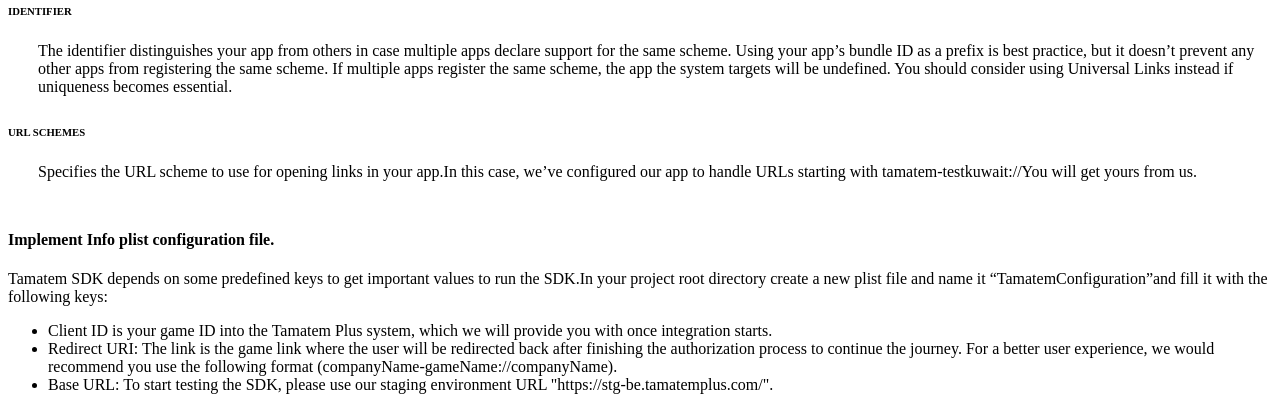
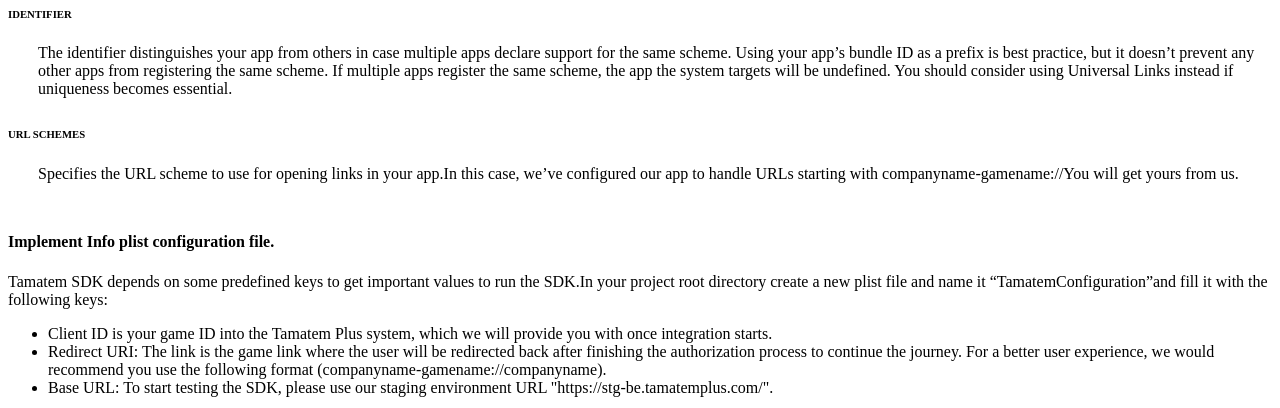
Before and after one commit to Tamatem-Plus/Documentation, a website: page pages/initializationPrerequisites-iOS.html in a window 1280 px wide. Shown: the part 540-948 px from the top of the page. Drawn offline with Linux system fonts and the light colour scheme; files whose address does not match are found by name.

Commit message:
Minor changes to confirms to the same unity links.

```diff
--- a/pages/initializationPrerequisites-iOS.html
+++ b/pages/initializationPrerequisites-iOS.html
@@ -20,13 +20,13 @@
         <h6 style="margin-top:30px;">IDENTIFIER</h6>
         <p style="margin-left: 30px; margin-bottom:30px;">The identifier distinguishes your app from others in case multiple apps declare support for the same scheme. Using your app’s bundle ID as a prefix is best practice, but it doesn’t prevent any other apps from registering the same scheme. If multiple apps register the same scheme, the app the system targets will be undefined. You should consider using Universal Links instead if uniqueness becomes essential.</p>
         <h6>URL SCHEMES</h6>
-        <p style="margin-left: 30px;">Specifies the URL scheme to use for opening links in your app.In this case, we’ve configured our app to handle URLs starting with tamatem-testkuwait://You will get yours from us.</p>
+        <p style="margin-left: 30px;">Specifies the URL scheme to use for opening links in your app.In this case, we’ve configured our app to handle URLs starting with companyname-gamename://You will get yours from us.</p>
 
         <h4 style="margin-top: 50px;">Implement Info plist configuration file.</h4>
         <p>Tamatem SDK depends on some predefined keys to get important values to run the SDK.In your project root directory create a new plist file and name it “TamatemConfiguration”and fill it with the following keys:</p>
         <ul>
             <li>Client ID is your game ID into the Tamatem Plus system, which we will provide you with once integration starts.</li>
-            <li>Redirect URI: The link is the game link where the user will be redirected back after finishing the authorization process to continue the journey. For a better user experience, we would recommend you use the following format (companyName-gameName://companyName).</li>
+            <li>Redirect URI: The link is the game link where the user will be redirected back after finishing the authorization process to continue the journey. For a better user experience, we would recommend you use the following format (companyname-gamename://companyname).</li>
             <li>Base URL: To start testing the SDK, please use our staging environment URL "https://stg-be.tamatemplus.com/".</li>
         </ul>
         <img src="images/iOS-config.png" alt="" style="width: 100%; margin-bottom: 20px;display: block;
```
Also changed, not shown: images/deepLinking.png, images/iOS-config.png, pages/wheretoGetTheSDK-iOS.html (renamed from pages/howToGetTheSDK-iOS.html).
